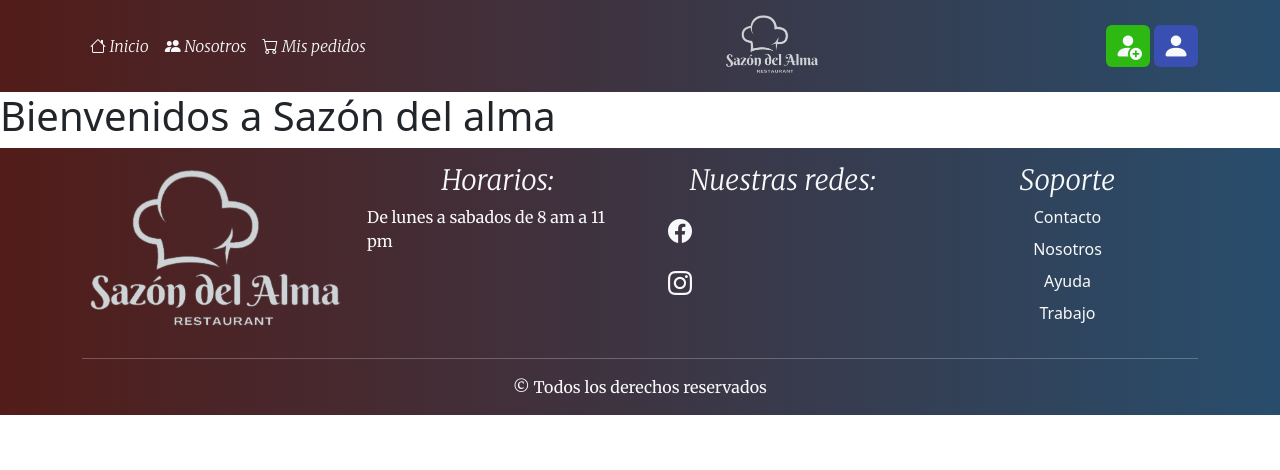
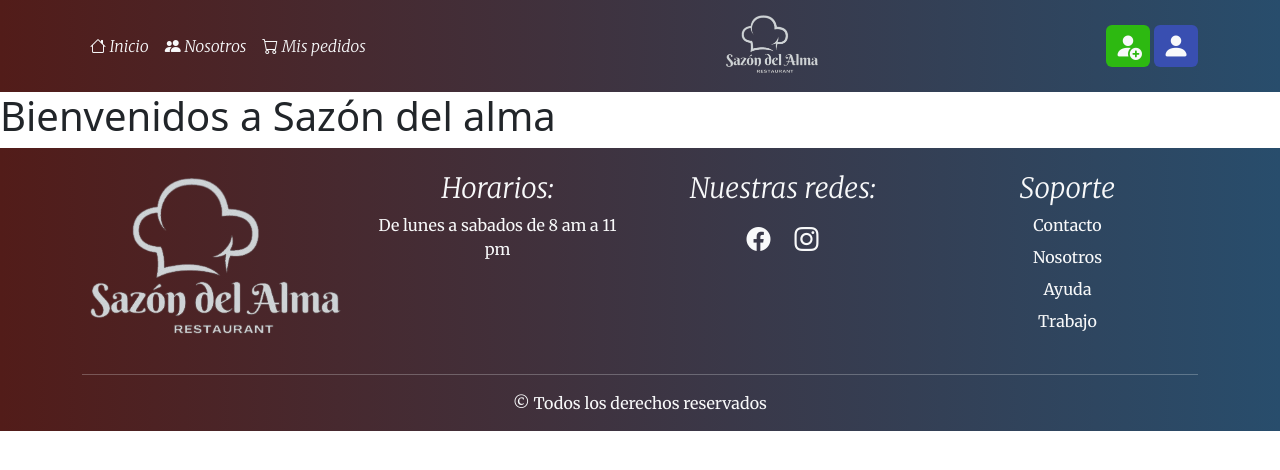
Before and after one commit to SheylaAstorga/RestaurantePF-Frontend, a React (Vite) app: page / in a window 1280 px wide. Shown: the top 470 px of the page. Built offline with nearby package versions, Linux system fonts and the light colour scheme.

Commit message:
añadimos el estilo al footer

```diff
--- a/src/App.css
+++ b/src/App.css
@@ -1,5 +1,5 @@
-@import url('https://fonts.googleapis.com/css2?family=Merriweather:ital,wght@1,300&display=swap');
-@import url('https://fonts.googleapis.com/css2?family=Merriweather&display=swap');
+@import url("https://fonts.googleapis.com/css2?family=Merriweather:ital,wght@1,300&display=swap");
+@import url("https://fonts.googleapis.com/css2?family=Merriweather&display=swap");
 
 :root {
   --colorPrincipal: #642c29;
@@ -18,15 +18,16 @@
   flex-grow: 1;
 }
 
-.colorBoton1{
+.colorBoton1 {
   background-color: #394fb1;
 }
 
-.colorBoton2{
+.colorBoton2 {
   background-color: #2db911;
 }
 
-footer , .NavFondo {
+footer,
+.NavFondo {
   background-color: #521c19;
   background-image: linear-gradient(90deg, #521c19 0%, #284d6c 100%);
 }
@@ -42,7 +43,24 @@ footer , .NavFondo {
   font-weight: 400;
   font-style: normal;
 }
+.footerRedes{
+  display: flex;
+  justify-content: center;
+}
 
-.logoFooter{
-  width: 100%;
+@media all and (max-width: 767px) {
+  .logoFooter {
+    width: 80%;
+  }
 }
+@media all and (min-width: 768px) and (max-width: 991px) {
+  .logoFooter {
+    width: 35%;
+    margin-bottom: 5%;
+  }
+}
+@media all and (min-width: 992px) {
+  .logoFooter {
+    width: 100%;
+  }
+}
--- a/src/components/common/Footer.jsx
+++ b/src/components/common/Footer.jsx
@@ -7,27 +7,27 @@ const Footer = () => {
         <footer className='w-100 py-3'>
             <Container>
                 <Row className='text-light'>
-                    <Col lg='3' md="12" sm="12">
+                    <Col lg='3' md="12" sm="12" className='d-flex justify-content-center my-2'>
                         <img src={logo} alt="logo" className='logoFooter' />
                     </Col>
-                    <Col lg='3' md="4" sm="12">
+                    <Col lg='3' md="4" sm="12" className='my-2'>
                         <h3 className='mb-2 footerTitulos text-center'>Horarios:</h3>
-                        <p className='footerCuerpos'>De lunes a sabados de 8 am a 11 pm</p>
+                        <p className='footerCuerpos text-center px-1'>De lunes a sabados de 8 am a 11 pm</p>
                     </Col>
-                    <Col lg='3' md="4" sm="12">
-                        <h3 className='mb-2 footerTitulos text-center'>Nuestras redes:</h3>
+                    <Col lg='3' md="4" sm="12" className='my-2'>
+                        <h3 className='mb-0 footerTitulos text-center'>Nuestras redes:</h3>
                         <div className='footerRedes'>
-                            <div className="my-3 mx-2"><NavLink className=" link-light" to="/error404"><i className="fs-4 ms-2 bi bi-facebook"></i></NavLink></div>
-                            <div className="my-3 mx-2"><NavLink className=" link-light" to="/error404"><i className="fs-4 ms-2 bi bi-instagram"></i></NavLink></div>
+                            <div className="my-3 mx-2"><NavLink className="link-light" to="/error404"><i className="fs-4 bi bi-facebook"></i></NavLink></div>
+                            <div className="my-3 mx-2"><NavLink className="link-light" to="/error404"><i className="fs-4 ms-2 bi bi-instagram"></i></NavLink></div>
                         </div>
                     </Col>
-                    <Col lg='3' md="4" sm="12">
+                    <Col lg='3' md="4" sm="12" className='my-2'>
                         <h3 className='mb-2 footerTitulos text-center'>Soporte</h3>
                         <div className="d-flex flex-column text-center">
-                        <NavLink to="/error404" className="mb-2 link-light link-underline-opacity-0 link-underline-opacity-100-hover">Contacto</NavLink>
-                        <NavLink to="/nosotros" className="mb-2 link-light link-underline-opacity-0 link-underline-opacity-100-hover">Nosotros</NavLink>
-                        <NavLink to="/error404" className="mb-2 link-light link-underline-opacity-0 link-underline-opacity-100-hover">Ayuda</NavLink>
-                        <NavLink to="/error404" className="mb-2 link-light link-underline-opacity-0 link-underline-opacity-100-hover">Trabajo</NavLink>
+                        <NavLink to="/error404" className="mb-2 footerCuerpos link-light link-underline-opacity-0 link-underline-opacity-100-hover">Contacto</NavLink>
+                        <NavLink to="/nosotros" className="mb-2 footerCuerpos link-light link-underline-opacity-0 link-underline-opacity-100-hover">Nosotros</NavLink>
+                        <NavLink to="/error404" className="mb-2 footerCuerpos link-light link-underline-opacity-0 link-underline-opacity-100-hover">Ayuda</NavLink>
+                        <NavLink to="/error404" className="mb-2 footerCuerpos link-light link-underline-opacity-0 link-underline-opacity-100-hover">Trabajo</NavLink>
                         </div>
                     </Col>
                 </Row>
```
